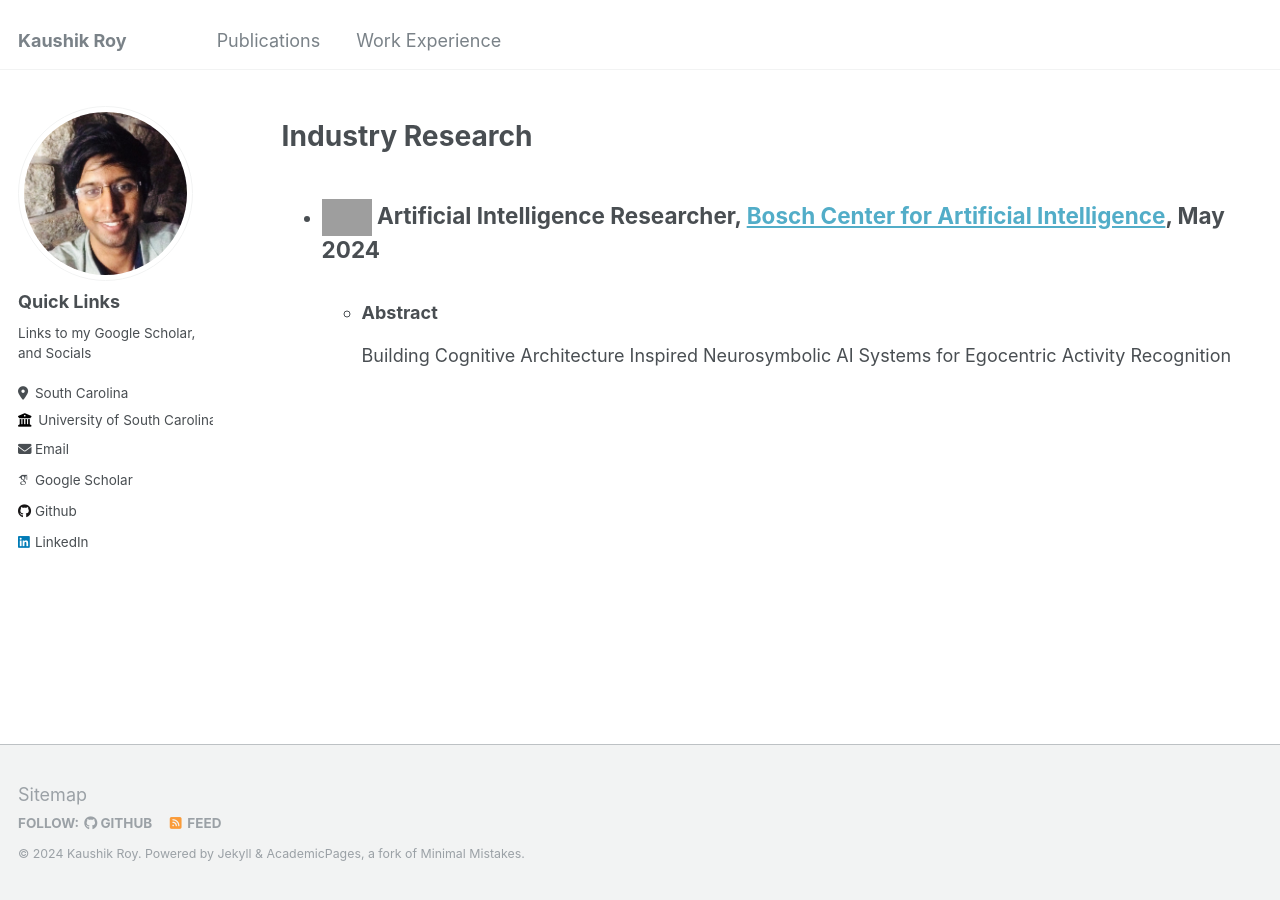
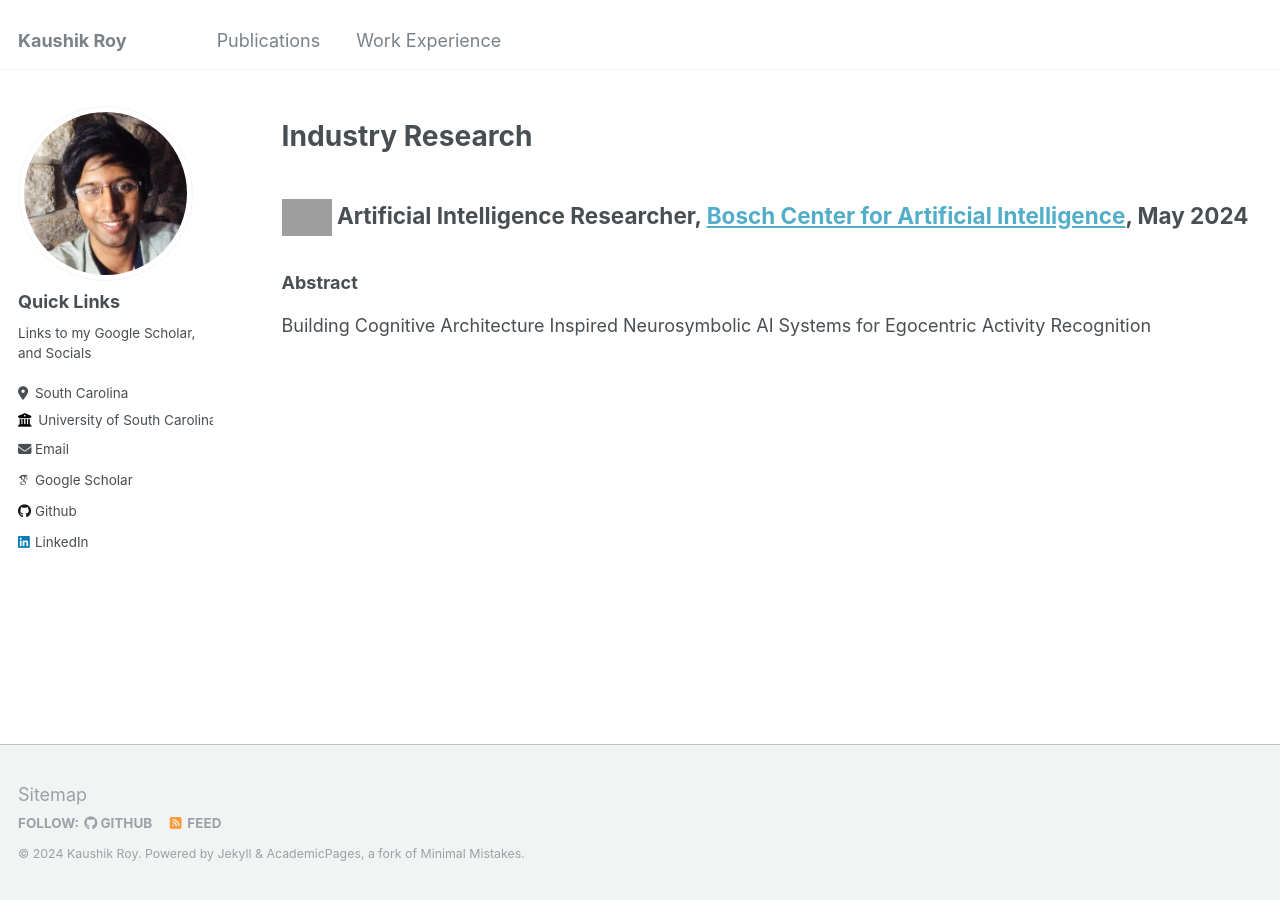
Before and after one commit to kauroy1994/home, a Jekyll site: the page built from _pages/cv.md, in a window 1280 px wide. Built offline with Jekyll 4.4.1, drawn with Linux system fonts in a browser that asks for light colours; some web fonts are replaced; grey boxes are pictures that could not be loaded.

Commit message:
Update cv.md

```diff
--- a/_pages/cv.md
+++ b/_pages/cv.md
@@ -10,6 +10,6 @@
 Industry Research
 ======
 
-* ## <img src="https://github.com/kauroy1994/home/assets/57400980/8891649c-c178-41b9-8182-18d9c138fc95" width="50" height="50"> Artificial Intelligence Researcher, [Bosch Center for Artificial Intelligence](https://www.bosch-ai.com/), May 2024
-  * ###  Abstract
-  Building Cognitive Architecture Inspired Neurosymbolic AI Systems for Egocentric Activity Recognition
+## <img src="https://github.com/kauroy1994/home/assets/57400980/8891649c-c178-41b9-8182-18d9c138fc95" width="50" height="50"> Artificial Intelligence Researcher, [Bosch Center for Artificial Intelligence](https://www.bosch-ai.com/), May 2024
+###  Abstract
+Building Cognitive Architecture Inspired Neurosymbolic AI Systems for Egocentric Activity Recognition
```
